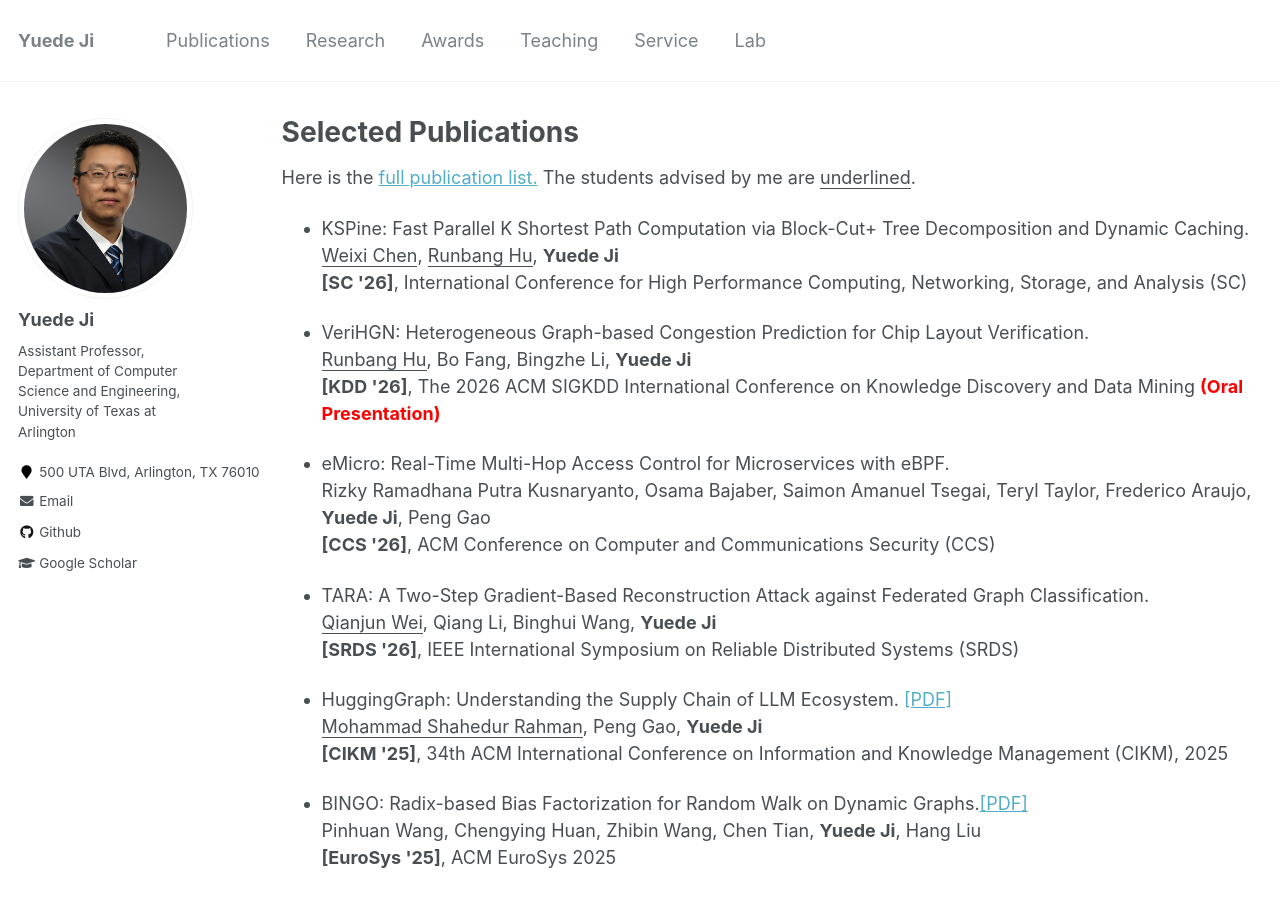
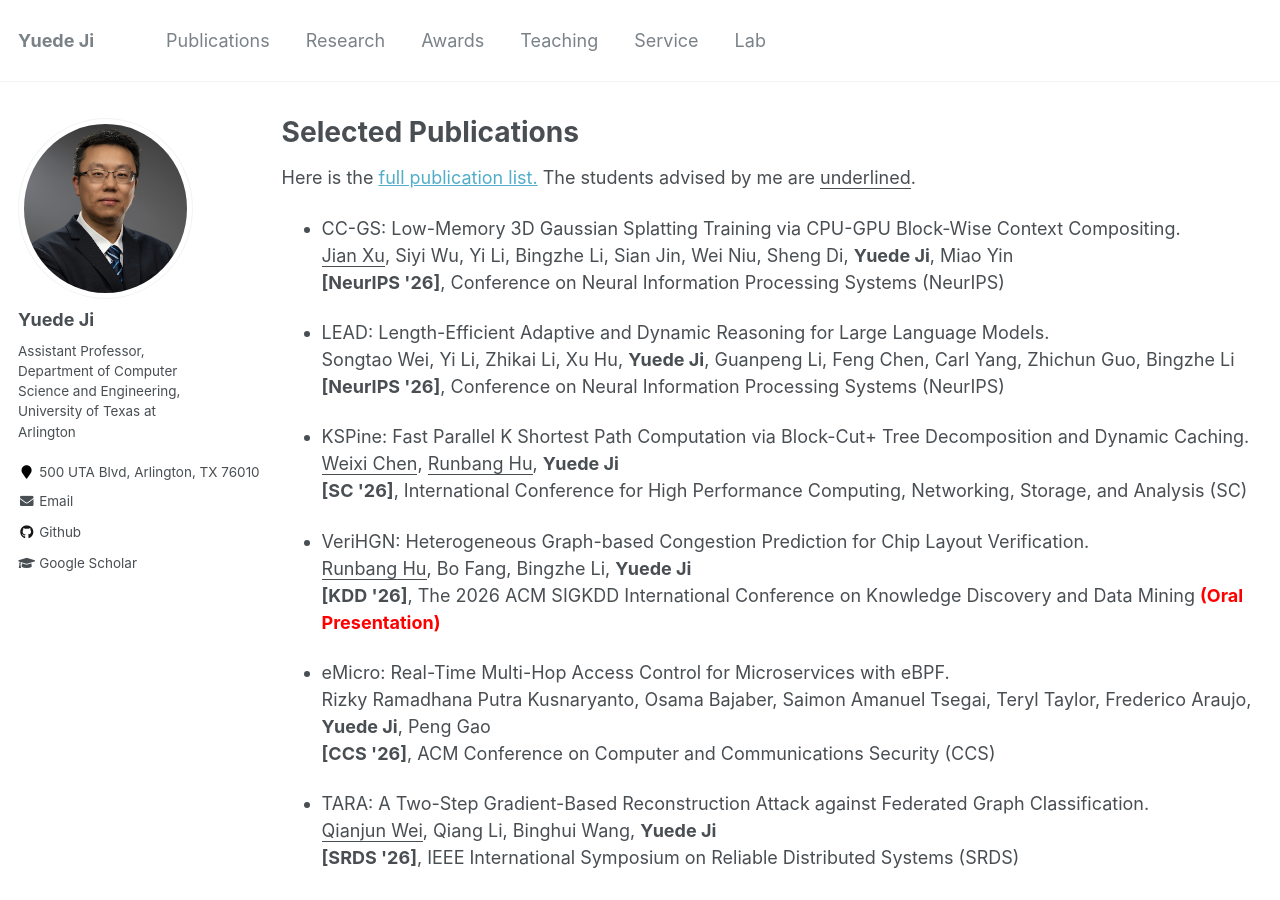
Before and after one commit to yuede/yuede.github.io, a Jekyll site: the page built from _pages/publications.md, in a window 1280 px wide and 900 px high. Built offline with Jekyll 4.4.1, drawn with Linux system fonts in a browser that asks for light colours.

Commit message:
Add CC-GS and LEAD papers (NeurIPS 2026)
Co-Authored-By: Claude Sonnet 5 <noreply@anthropic.com>

```diff
--- a/_pages/publications.md
+++ b/_pages/publications.md
@@ -9,6 +9,14 @@ author_profile: true
 {% endif %}
 
 Here is the [full publication list.](./publications_full.md) The students advised by me are <u>underlined</u>.
+
+* CC-GS: Low-Memory 3D Gaussian Splatting Training via CPU-GPU Block-Wise Context Compositing.<br/>
+<u>Jian Xu</u>, Siyi Wu, Yi Li, Bingzhe Li, Sian Jin, Wei Niu, Sheng Di, <strong>Yuede Ji</strong>, Miao Yin<br/>
+<strong>[NeurIPS \'26]</strong>, Conference on Neural Information Processing Systems (NeurIPS)<br/>
+
+* LEAD: Length-Efficient Adaptive and Dynamic Reasoning for Large Language Models.<br/>
+Songtao Wei, Yi Li, Zhikai Li, Xu Hu, <strong>Yuede Ji</strong>, Guanpeng Li, Feng Chen, Carl Yang, Zhichun Guo, Bingzhe Li<br/>
+<strong>[NeurIPS \'26]</strong>, Conference on Neural Information Processing Systems (NeurIPS)<br/>
 
 * KSPine: Fast Parallel K Shortest Path Computation via Block-Cut+ Tree Decomposition and Dynamic Caching.<br/>
 <u>Weixi Chen</u>, <u>Runbang Hu</u>, <strong>Yuede Ji</strong><br/>
```
Also changed, not shown: _pages/about.md (+2 -0 lines), _pages/publications_full.md (+8 -0 lines).
